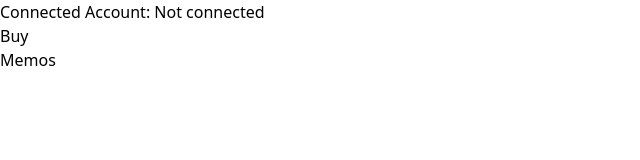
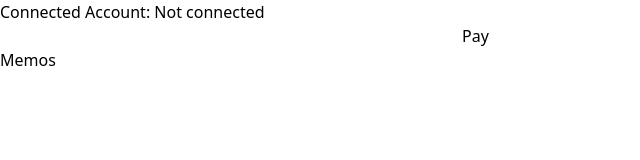
Before and after one commit to neeraj-gs/BuyMeCoffe-Daap, a React (Vite) app in the folder coffe/: page / in a window 1280 px wide. Shown: the top 160 px of the page, without its empty margins (0-640 px from the left). Built offline with nearby package versions, Linux system fonts and the light colour scheme.

Commit message:
Added a basic file to cahnge it

```diff
--- a/coffe/src/App.jsx
+++ b/coffe/src/App.jsx
@@ -27,7 +27,7 @@ const App = () => {
         //metamsk is popped to connec to it
       })
 
-      window.ethereum.n("Accounts Cahnged",()=>{
+      window.ethereum.on("Accounts Cahnged",()=>{
         window.location.reload();
       })
       setAccount(account); //once account is connected set account
--- a/coffe/src/components/Buy.jsx
+++ b/coffe/src/components/Buy.jsx
@@ -1,8 +1,21 @@
 import React from 'react'
 
-const Buy = () => {
+const Buy = ({state}) => {
+
+  const buy = async(e)=>{
+    e.preventDefault();
+    const name = document.querySelector("#name").value;
+    const message = document.querySelector("#message").value;
+
+  }
+
+
   return (
-    <div>Buy</div>
+    <form onSubmit={buy}>
+      <input id='name' type="text" />
+      <input id='message' type="text" />
+      <button>Pay</button>
+    </form>
   )
 }
 
```
